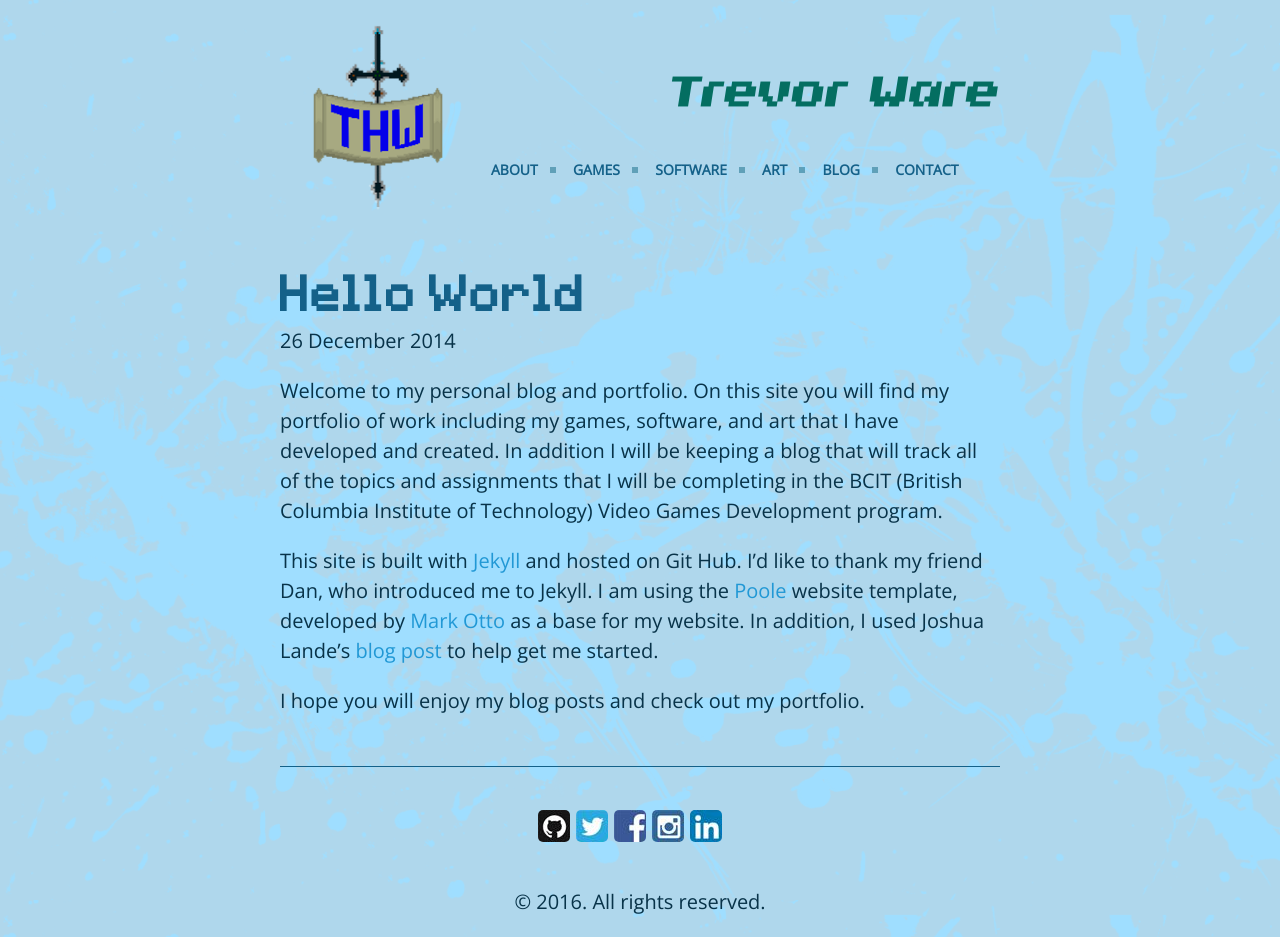
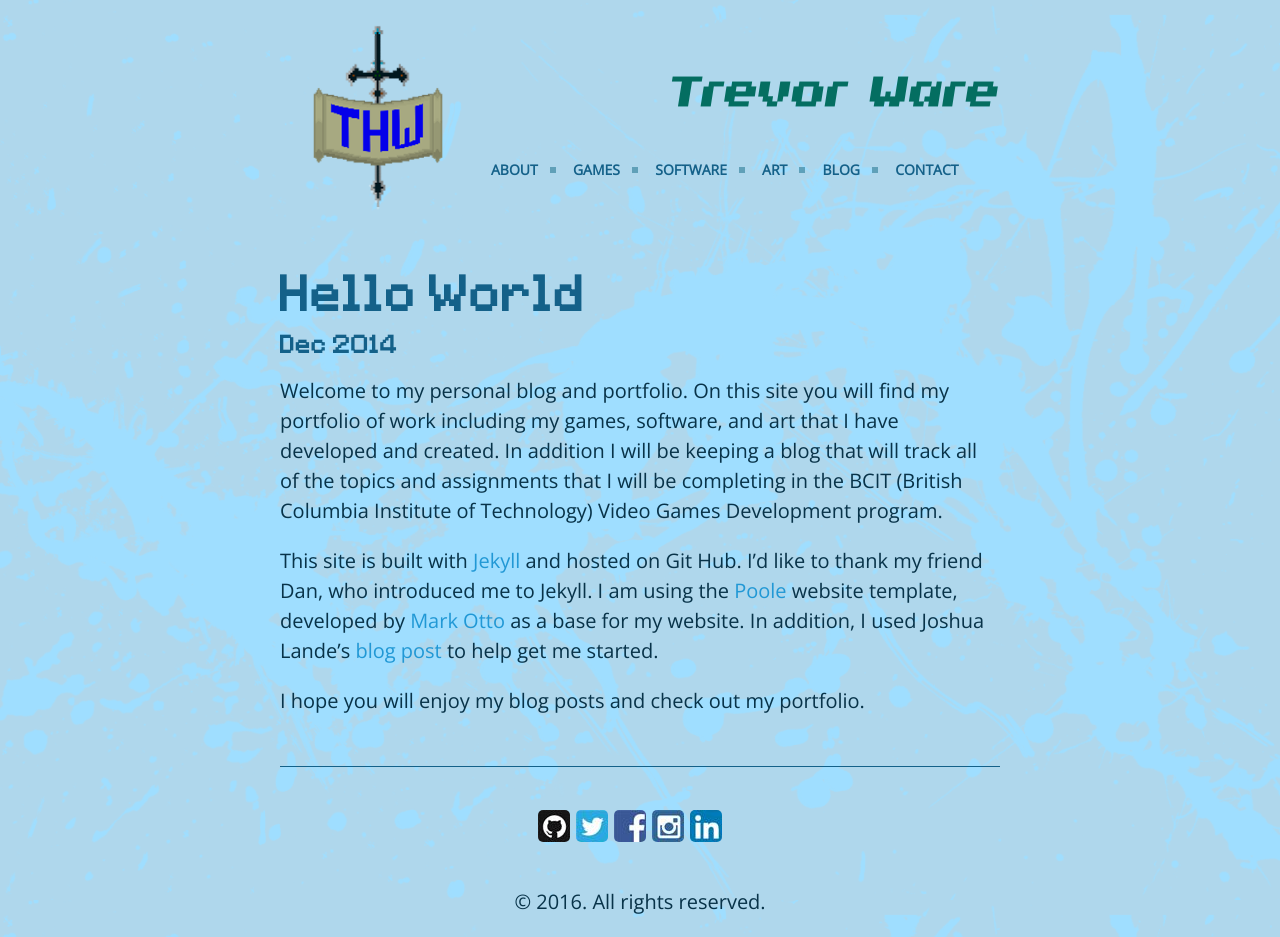
Before and after one commit to twarrre/twarrre.github.io, a Jekyll site: the page built from blog/_posts/2014-12-26-hello-world.md, in a window 1280 px wide. Built offline with Jekyll 4.4.1, drawn with Linux system fonts in a browser that asks for light colours.

Commit message:
Added more dates.

```diff
--- a/_layouts/post.html
+++ b/_layouts/post.html
@@ -3,6 +3,6 @@ layout: default
 ---
 <article class="post">
   <h1 class="game-title">{{ page.title }}</h1>
-  <time datetime="{{ page.date | date_to_xmlschema }}" class="page-date">{{ page.date | date: "%-d %B %Y" }}</time>
+  <h4 class="game-date"> {{ page.date | date: "%b %Y" }}</h4>
   {{ content }}
 </article>
```
